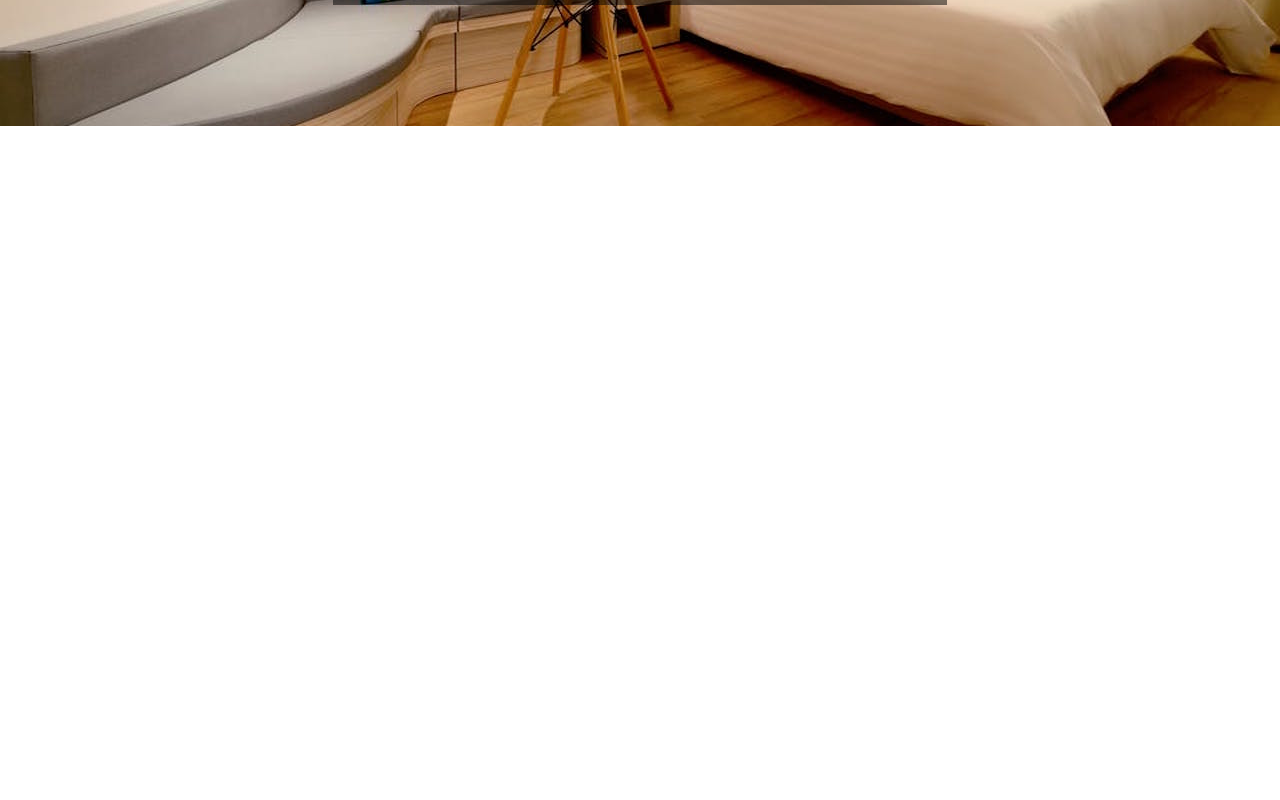
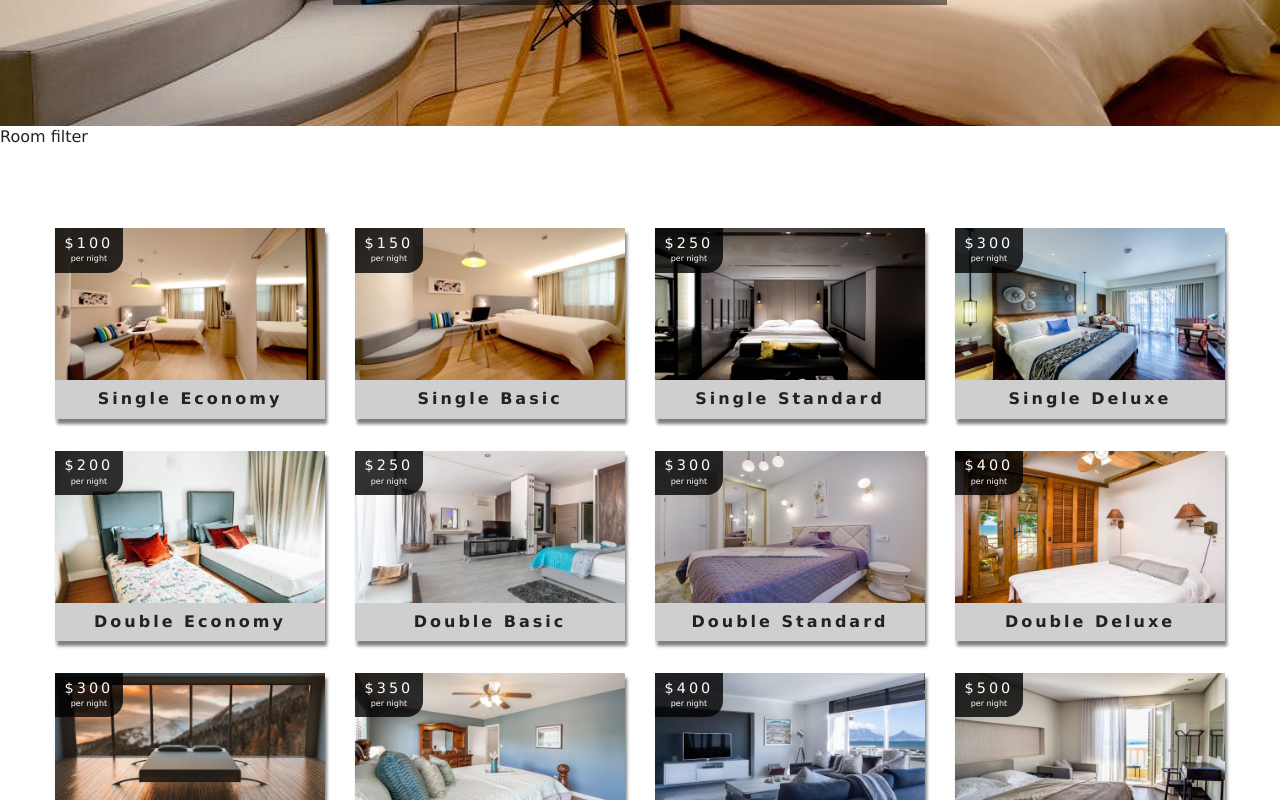
Before and after one commit to Fmalaika/resort, a React (Create React App) app: page /rooms in a window 1280 px wide. Shown: the part 420-1220 px from the top of the page. Before the commit the page ends 800 px from the top, so only its background shows below. Built offline with nearby package versions, Linux system fonts and the light colour scheme.

Commit message:
room page items added, filters pending

```diff
--- /dev/null
+++ b/src/components/RoomContainer.js
@@ -0,0 +1,52 @@
+import React from 'react'
+import RoomFilter from './RoomFilter'
+import RoomList from './RoomList'
+import {withRoomConsumer} from '../context'
+import Loading from './Loading'
+
+function RoomContainer({context}){
+    const {loading, sortedRooms, rooms}= context;
+    if(loading){
+        return <Loading />
+    }
+    return (
+            <>
+                <RoomFilter rooms={rooms}/>
+                <RoomList rooms={sortedRooms}/>
+            </>
+        )
+}
+
+
+export default withRoomConsumer(RoomContainer)
+
+
+
+// import React from 'react'
+// import RoomFilter from './RoomFilter'
+// import RoomList from './RoomList'
+// import {RoomConsumner, RoomConsumer} from '../context'
+// import Loading from './Loading'
+
+// export default function RoomsContainer() {
+//     return (
+//         <RoomConsumer>
+//             {
+//                 (value =>{
+//                     const {loading, sortedRooms, rooms}= value;
+//                     if(loading){
+//                         return <Loading />
+//                     }
+//                     return (
+//                         <div>
+//                             Hello from rooms container
+//                             <RoomFilter rooms={rooms}/>
+//                             <RoomList rooms={sortedRooms}/>
+//                         </div>
+//                     )
+//                 })
+//             }
+//         </RoomConsumer>
+
+//     )
+// }
--- a/src/components/RoomList.js
+++ b/src/components/RoomList.js
@@ -1,9 +1,23 @@
 import React from 'react'
+import Room from './Room'
 
-export default function RoomList() {
+export default function RoomList({rooms}) {
+    if(rooms.length === 0){
+        return(
+            <div className="empty-search">
+                <h3> No results found</h3>
+            </div>
+        )
+    }
     return (
-        <div>
-            Hello from room list
-        </div>
+        <section className="roomslist">
+            <div className="roomslist-center">
+                {
+                    rooms.map(item => {
+                        return <Room key={item.id} room={item} />
+                    })
+                }
+            </div>
+        </section>
     )
 }
--- a/src/context.js
+++ b/src/context.js
@@ -8,16 +8,28 @@
        rooms:[],
        sortedRooms:[],
        featuredRooms: [],
-       loading: true
+       loading: true,
+       type: 'all',
+       capacity: 1,
+       price: 0,
+       minPrice: 0,
+       maxPrice: 0,
+       minSize: 0,
+       maxSize: 0,
+       breakfast: false,
+       pets: false,
+
     };
     componentDidMount(){
         let rooms = this.formatData(items);
         let featuredRooms = rooms.filter(room => room.featured=== true);
+        let maxPrice = Math.max(...rooms.map(item=> item.price));
         this.setState({
             rooms,
             featuredRooms,
             sortedRooms:rooms,
-            loading:false
+            loading:false,
+            maxPrice,
         })
     }
 
@@ -53,4 +65,12 @@
 }
 
 const RoomConsumer = RoomContext.Consumer;
+
+export function withRoomConsumer(Component){
+    return function ConsumerWrapper(props){
+        return <RoomConsumer>
+            {value => <Component {...props} context={value}/>}
+        </RoomConsumer>
+    }
+}
 export {RoomProvider, RoomConsumer, RoomContext};
--- a/src/pages/Rooms.js
+++ b/src/pages/Rooms.js
@@ -2,9 +2,11 @@
 import Hero from '../components/Hero'
 import Banner from '../components/Banner'
 import {Link} from 'react-router-dom'
+import RoomContainer from '../components/RoomContainer'
 
  const Rooms = () => {
     return (
+        <>
        <Hero hero="roomsHero">
             <Banner title="Our Rooms">
             <Link to="/" className="btn-primary">
@@ -12,6 +14,8 @@
             </Link>
         </Banner>
        </Hero>
+       <RoomContainer />
+       </>
     )
 };
 export  default Rooms;
```
Also changed, not shown: src/components/RoomsContainer.js (deleted, +0 -13 lines).
